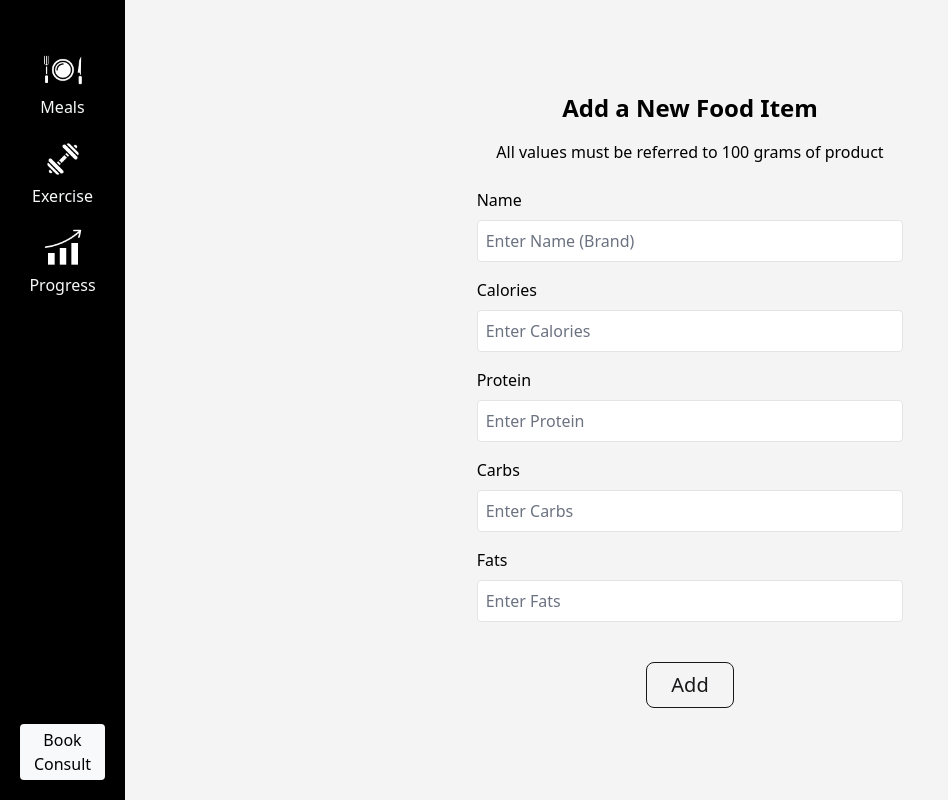
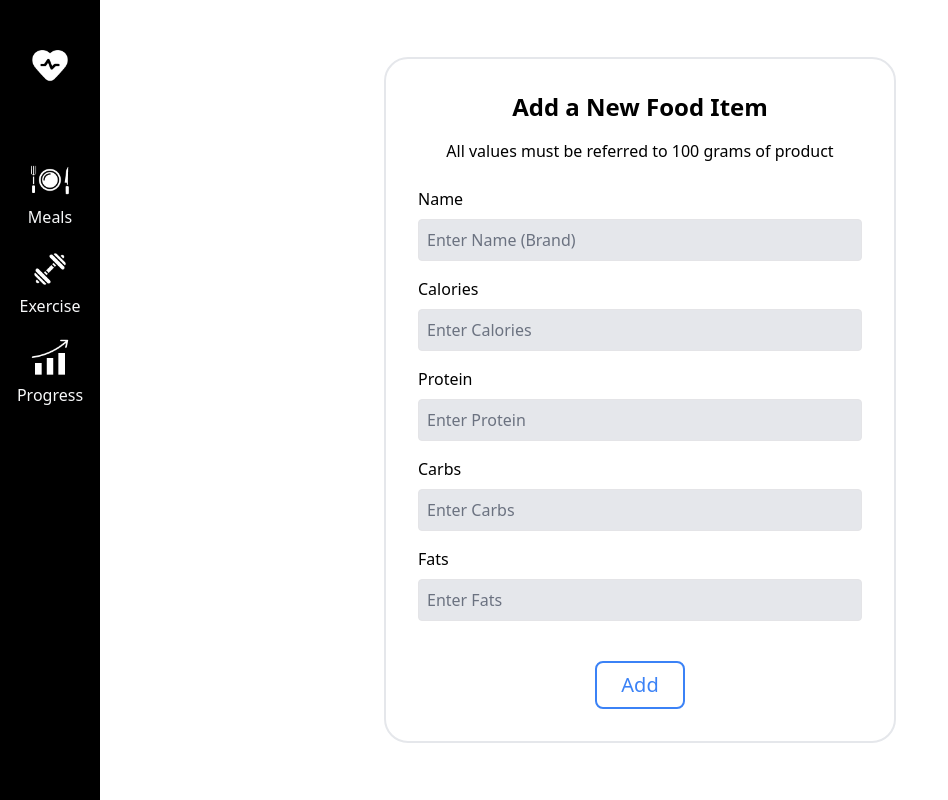
Before and after one commit to rafvai/DietShopper, a Flask app: page /add-food in a window 1280 px wide; the page is wider, and only the part inside the window is pictured. Shown: that part, without its empty margins (0-948 px from the left). Run offline with Flask 3, Linux system fonts and the light colour scheme; a user stored in the database is signed in; some libraries are stand-ins or nearby versions.

Commit message:
Transitioning to a web app view

```diff
--- a/app/templates/add_food.html
+++ b/app/templates/add_food.html
@@ -1,23 +1,23 @@
 {% extends "base.html" %}
 {% block title %}Add Food{% endblock %}
 {% block content %}
-<body class="min-h-screen flex items-center justify-center bg-muted">
+<body class="min-h-screen flex items-center justify-center bg-white">
     <section class="py-8">
-        <div class="container mx-auto text-center" style="margin-left: 50px;">
-            <h2 class="text-2xl font-bold mb-4">Add a New Food Item</h2>
+        <div class="bg-white border-2 border-gray-200 text-black rounded-3xl p-8 w-full max-w-lg mx-auto">
+            <h2 class="text-center text-2xl font-bold mb-4">Add a New Food Item</h2>
             <p class="text-center mb-6">All values must be referred to 100 grams of product</p>
             <form action="/add-food" method="POST" class="flex flex-col items-center">
                 {% for column in columns %}
-                    <div class="form-group mb-4 w-full md:w-1/3">
+                    <div class="form-group mb-4 w-full">
                         <label for="{{ column }}" class="block text-left mb-2">{{ column }}</label>
                         {% if column == 'Name' %}
-                            <input type="text" id="{{ column }}" name="{{ column }}" placeholder="Enter {{ column }} (Brand)" required class="w-full p-2 border border-border rounded">
+                            <input type="text" id="{{ column }}" name="{{ column }}" placeholder="Enter {{ column }} (Brand)" required class="w-full p-2 bg-gray-200 border border-border rounded">
                         {% else %}
-                            <input type="number" id="{{ column }}" name="{{ column }}" placeholder="Enter {{ column }}" required class="w-full p-2 border border-border rounded">
+                            <input type="number" id="{{ column }}" name="{{ column }}" placeholder="Enter {{ column }}" required class="w-full p-2 bg-gray-200 border border-border rounded">
                         {% endif %}
                     </div>
                 {% endfor %}
-                <button type="submit" class="mt-6 px-6 py-2 border border-primary text-primary text-xl hover:bg-primary hover:text-primary-foreground rounded-lg">Add</button>
+                <button type="submit" class="mt-6 px-6 py-2 border-2 border-blue-500 text-blue-500 text-xl hover:bg-blue-500 hover:text-white rounded-lg transition-colors duration-300">Add</button>
             </form>
         </div>
     </section>
--- a/app/templates/base.html
+++ b/app/templates/base.html
@@ -135,9 +135,14 @@
 <body>
     <div class="nav.link container">
 		<!-- Navigation Links -->
-		<nav style="position: fixed; top: 0; left: 0; height: 100vh; width: 125px; background-color: #000; display: flex; flex-direction: column; align-items: center; padding: 20px;">
+		<nav style="position: fixed; top: 0; left: 0; height: 100vh; width: 100px; background-color: #000; display: flex; flex-direction: column; align-items: center; padding: 20px;">
 			<div style="font-size: 1.5em; font-weight: bold; margin-bottom: 20px; text-align: center;"></div>
 			<ul style="list-style-type: none; padding: 0; width: 100%; display: flex; flex-direction: column; align-items: center; text-align: center; flex-grow: 1;">
+				<li style="margin: 5px 0 60px; width: 100%;">
+					<a href="/" style="text-decoration: none; color: #f8f9fa; display: flex; flex-direction: column; align-items: center;">
+						<img src="static/logo.png" alt="Logo Icon" style="width: 40px; height: 40px; margin-bottom: 5px;">
+					</a>
+				</li>
 				<li style="margin: 10px 0; width: 100%;">
 					<a href="/diet-plan" style="text-decoration: none; color: #f8f9fa; display: flex; flex-direction: column; align-items: center;">
 						<img src="static/meals.png" alt="Meals Icon" style="width: 40px; height: 40px; margin-bottom: 5px;">
@@ -157,7 +162,6 @@
 					</a>
 				</li>
 			</ul>
-			<button class="bg-primary text-primary-foreground px-3 py-1 rounded" style="color: #000; background-color: #f8f9fa;">Book Consult</button>
 		</nav>
 
 
--- a/app/templates/remove_diet.html
+++ b/app/templates/remove_diet.html
@@ -2,6 +2,7 @@
 {% block title %}Diet Plans{% endblock %}
 {% block content %}
 <body>
+	<div style="padding: 30px; position: absolute; left: 50%; transform: translateX(-50%); margin-left: 125px;">
 		<div class="flex flex-col md:flex-row items-center gap-8">
 			<img class="w-full md:w-1/2 h-auto object-cover" src="static/remove-diet.jpg" alt="Health Coach Image">
 			<div class="md:w-1/2 flex justify-center">
```
Also changed, not shown: app/templates/add_diet.html (+6 -2 lines), app/templates/diet_plan.html (+14 -9 lines), app/static/add-food.png (added), app/static/add.png (added), app/static/logo.png, app/static/remove.png (added), ultimate.db, 1 other file.
